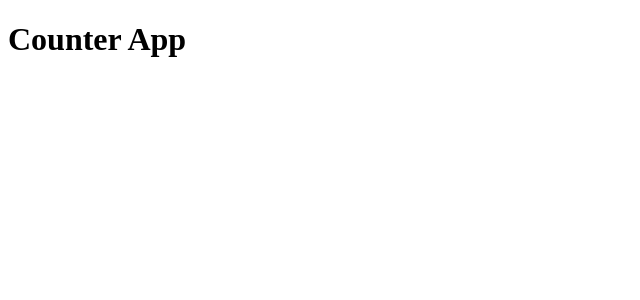
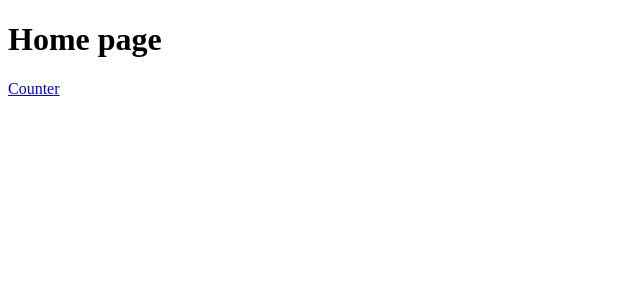
Before and after one commit to KathieU/vue-counter, a Vue app: page / in a window 1280 px wide. Shown: the top 300 px of the page, without its empty margins (0-640 px from the left). Built offline with nearby package versions, Linux system fonts and the light colour scheme.

Commit message:
created all routes including the wildcard route

```diff
--- a/package.json
+++ b/package.json
@@ -9,7 +9,8 @@
   },
   "dependencies": {
     "core-js": "^3.8.3",
-    "vue": "^3.2.13"
+    "vue": "^3.2.13",
+    "vue-router": "^4.1.6"
   },
   "devDependencies": {
     "@babel/core": "^7.12.16",
--- a/src/App.vue
+++ b/src/App.vue
@@ -1,7 +1,5 @@
 <template>
-  <header>
-    <h1>Counter App</h1>
-  </header>
+  <router-view />
 </template>
 
 <script>
--- /dev/null
+++ b/src/pages/CounterPage.vue
@@ -0,0 +1,14 @@
+<template>
+    <div>
+        <h1>Counter page</h1>
+        <router-link to="/">Home</router-link>
+    </div>
+</template>
+
+<script>
+    export default {};
+</script>
+
+<style scoped>
+
+</style>
--- /dev/null
+++ b/src/pages/ErrorPage.vue
@@ -0,0 +1,14 @@
+<template>
+    <div>
+        <h1>Error page</h1>
+        <router-link to="/">Go back home</router-link>
+    </div>
+</template>
+
+<script>
+    export default {};
+</script>
+
+<style scoped>
+
+</style>
--- /dev/null
+++ b/src/pages/HomePage.vue
@@ -0,0 +1,14 @@
+<template>
+    <div>
+        <h1>Home page</h1>
+        <router-link to="/counterpage">Counter</router-link>
+    </div>
+</template>
+
+<script>
+    export default {};
+</script>
+
+<style scoped>
+
+</style>
--- /dev/null
+++ b/src/router/index.js
@@ -0,0 +1,16 @@
+import { createRouter, createWebHistory } from "vue-router";
+
+import HomePage from "@/pages/HomePage.vue";
+import CounterPage from "@/pages/CounterPage.vue";
+import ErrorPage from "@/pages/ErrorPage.vue";
+
+const router = createRouter({
+  history: createWebHistory(),
+  routes: [
+    { name: "Home", path: "/", component: HomePage },
+    { name: "Counter", path: "/counterpage", component: CounterPage },
+    { name: "Error", path: "/:errorpage(.*)", component: ErrorPage },
+  ],
+});
+
+export default router;
```
Also changed, not shown: src/main.js (+4 -3 lines), 1 other file (tests, documents, lock files or other folders).
